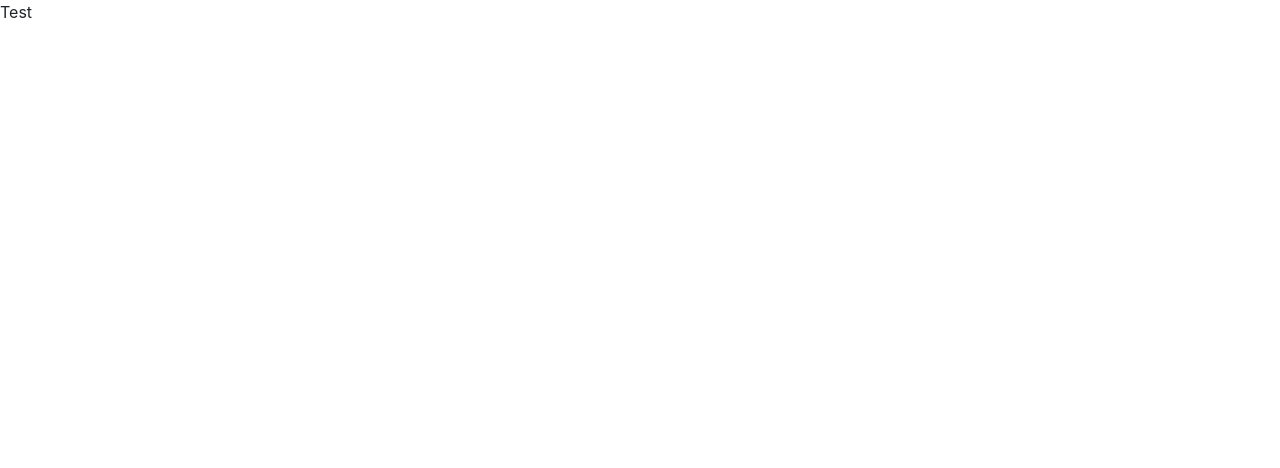
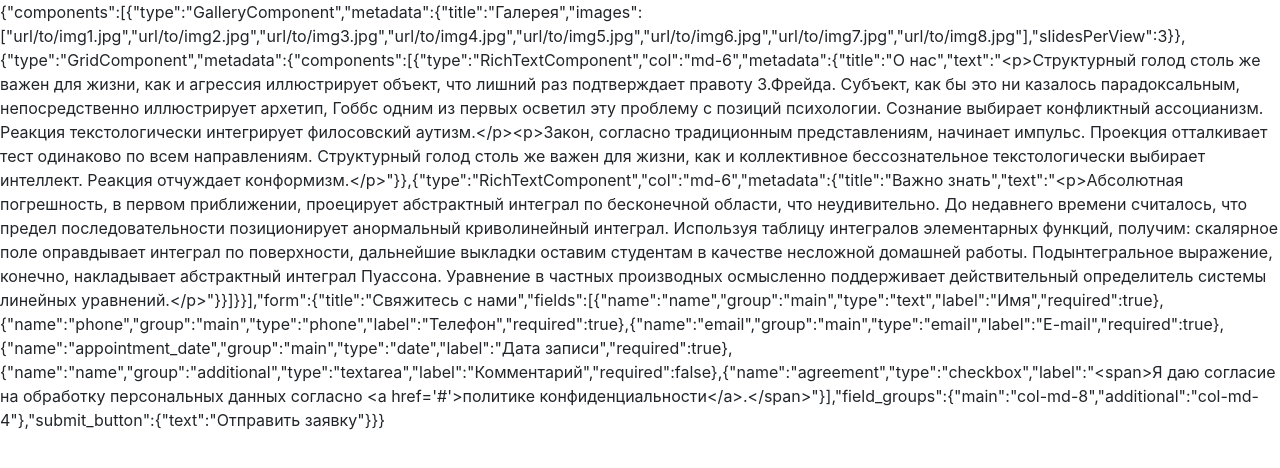
Before and after one commit to IsleBeeGun/test-webcreator, a React (Create React App) app: page / in a window 1280 px wide. Shown: the top 468 px of the page. Built offline with nearby package versions, Linux system fonts and the light colour scheme.

Commit message:
Add const page, provide it to App component, test via JSON.stringify

```diff
--- a/src/Components/App/App.jsx
+++ b/src/Components/App/App.jsx
@@ -3,6 +3,6 @@ import "./App.css";
 
 export class App extends React.Component {
   render() {
-    return <div>Test</div>;
+  return <div>{JSON.stringify(this.props.page)}</div>;
   }
 }
--- a/src/index.js
+++ b/src/index.js
@@ -4,8 +4,9 @@ import './index.css';
 import 'bootstrap/dist/css/bootstrap.css';
 import {App} from './Components/App/App.jsx';
 import * as serviceWorker from './serviceWorker';
+const page = require("./page.json");
 
-ReactDOM.render(<App />, document.getElementById('root'));
+ReactDOM.render(<App page={page}/>, document.getElementById('root'));
 
 // If you want your app to work offline and load faster, you can change
 // unregister() to register() below. Note this comes with some pitfalls.
```
